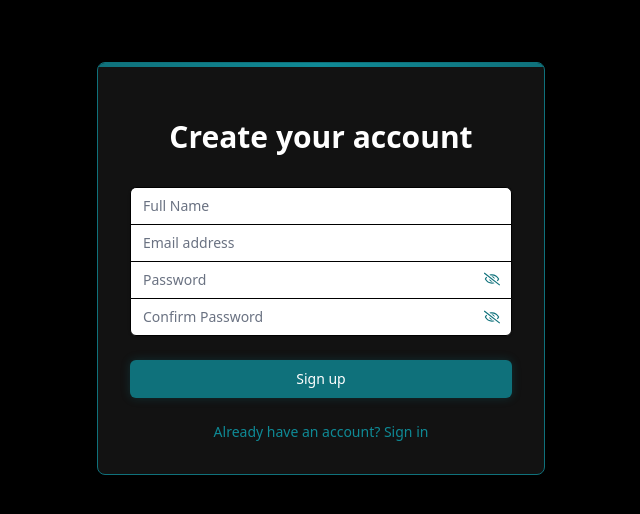
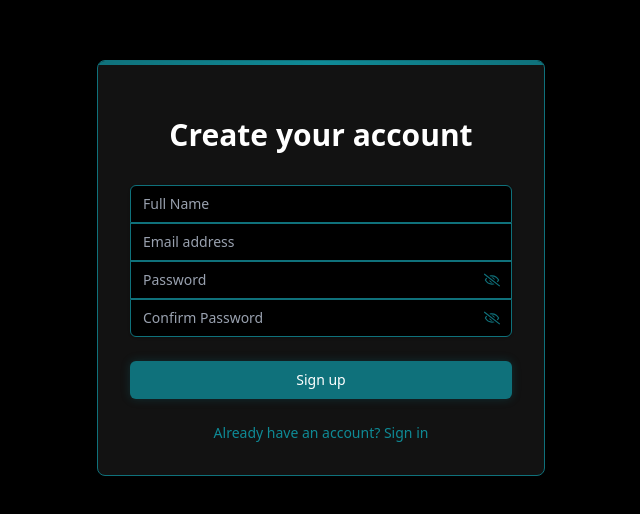
Before and after one commit to Arjunkumar1877/project-piolet-client, a Next.js app: page /signup in a window 1280 px wide. Shown: the part 132-646 px from the top of the page, without its empty margins (319-959 px from the left). Built offline with nearby package versions, Linux system fonts and the light colour scheme; no server answers.

Commit message:
fix: input bg

```diff
--- a/src/app/login/page.tsx
+++ b/src/app/login/page.tsx
@@ -80,8 +80,8 @@
                 type="email"
                 {...register('email')}
                 className={`appearance-none rounded-none relative block w-full px-3 py-2 border ${
-                  errors.email ? 'border-red-500' : 'border-[#1a1a1a]'
-                } bg-[#1a1a1a] text-white placeholder-gray-400 rounded-t-md focus:outline-none focus:ring-[#0f717b] focus:border-[#0f717b] focus:z-10 sm:text-sm`}
+                  errors.email ? 'border-red-500' : 'border-[#0f717b]'
+                } bg-black text-white placeholder-gray-400 rounded-t-md focus:outline-none focus:ring-[#0f717b] focus:border-[#0f8a96] focus:z-10 sm:text-sm`}
                 placeholder="Email address"
               />
               {errors.email && (
@@ -97,8 +97,8 @@
                 type={showPassword ? 'text' : 'password'}
                 {...register('password')}
                 className={`appearance-none rounded-none relative block w-full px-3 py-2 border ${
-                  errors.password ? 'border-red-500' : 'border-[#1a1a1a]'
-                } bg-[#1a1a1a] text-white placeholder-gray-400 rounded-b-md focus:outline-none focus:ring-[#0f717b] focus:border-[#0f717b] focus:z-10 sm:text-sm`}
+                  errors.password ? 'border-red-500' : 'border-[#0f717b]'
+                } bg-black text-white placeholder-gray-400 rounded-b-md focus:outline-none focus:ring-[#0f717b] focus:border-[#0f8a96] focus:z-10 sm:text-sm`}
                 placeholder="Password"
               />
               {
--- a/src/app/signup/page.tsx
+++ b/src/app/signup/page.tsx
@@ -99,9 +99,8 @@
                 id="name"
                 type="text"
                 {...register('name')}
-                className="appearance-none rounded-none relative block w-full px-3 py-2 border bg-white text-black placeholder-gray-500 focus:outline-none focus:ring-[#0f717b] focus:border-[#0f717b] focus:z-10 sm:text-sm rounded-t-md border-b-0"
+                className="appearance-none rounded-none relative block w-full px-3 py-2 border border-[#0f717b] bg-black text-white placeholder-gray-400 focus:outline-none focus:ring-[#0f717b] focus:border-[#0f8a96] focus:z-10 sm:text-sm rounded-t-md"
                 placeholder="Full Name"
-                style={{ backgroundColor: 'white' }}
               />
               {errors.name && (
                 <p className="mt-1 text-sm text-red-400">{errors.name.message}</p>
@@ -115,9 +114,8 @@
                 id="email"
                 type="email"
                 {...register('email')}
-                className="appearance-none rounded-none relative block w-full px-3 py-2 border bg-white text-black placeholder-gray-500 focus:outline-none focus:ring-[#0f717b] focus:border-[#0f717b] focus:z-10 sm:text-sm border-b-0"
+                className="appearance-none rounded-none relative block w-full px-3 py-2 border border-[#0f717b] bg-black text-white placeholder-gray-400 focus:outline-none focus:ring-[#0f717b] focus:border-[#0f8a96] focus:z-10 sm:text-sm"
                 placeholder="Email address"
-                style={{ backgroundColor: 'white' }}
               />
               {errors.email && (
                 <p className="mt-1 text-sm text-red-400">{errors.email.message}</p>
@@ -131,9 +129,8 @@
                 id="password"
                 type={showPassword ? 'text' : 'password'}
                 {...register('password')}
-                className="appearance-none rounded-none relative block w-full px-3 py-2 border bg-white text-black placeholder-gray-500 focus:outline-none focus:ring-[#0f717b] focus:border-[#0f717b] focus:z-10 sm:text-sm border-b-0"
+                className="appearance-none rounded-none relative block w-full px-3 py-2 border border-[#0f717b] bg-black text-white placeholder-gray-400 focus:outline-none focus:ring-[#0f717b] focus:border-[#0f8a96] focus:z-10 sm:text-sm"
                 placeholder="Password"
-                style={{ backgroundColor: 'white' }}
               />
               {
                 showPassword ? (
@@ -168,9 +165,8 @@
                 id="confirmPassword"
                 type={showConfirmPassword ? 'text' : 'password'}
                 {...register('confirmPassword')}
-                className="appearance-none rounded-none relative block w-full px-3 py-2 border bg-white text-black placeholder-gray-500 focus:outline-none focus:ring-[#0f717b] focus:border-[#0f717b] focus:z-10 sm:text-sm rounded-b-md"
+                className="appearance-none rounded-none relative block w-full px-3 py-2 border border-[#0f717b] bg-black text-white placeholder-gray-400 focus:outline-none focus:ring-[#0f717b] focus:border-[#0f8a96] focus:z-10 sm:text-sm rounded-b-md"
                 placeholder="Confirm Password"
-                style={{ backgroundColor: 'white' }}
               />
               {
                 showConfirmPassword ? (
```
